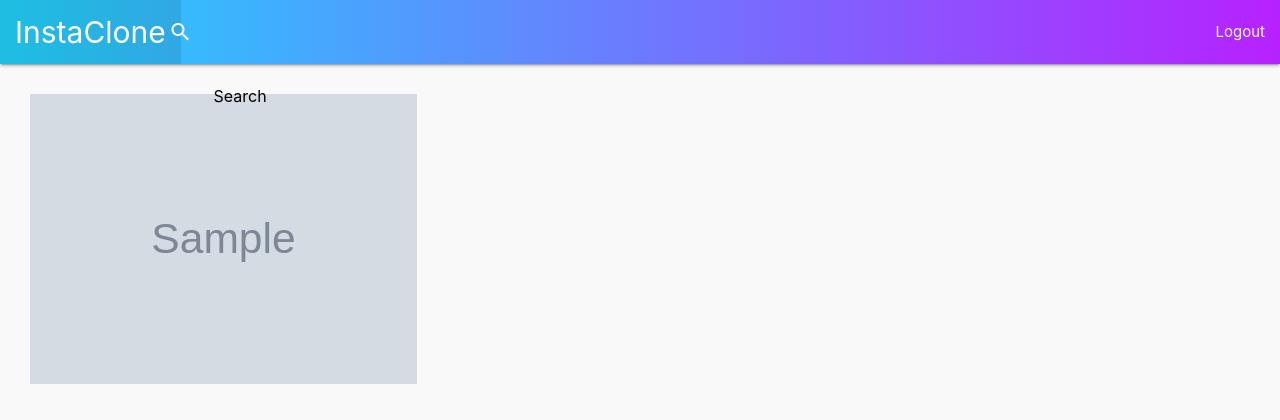
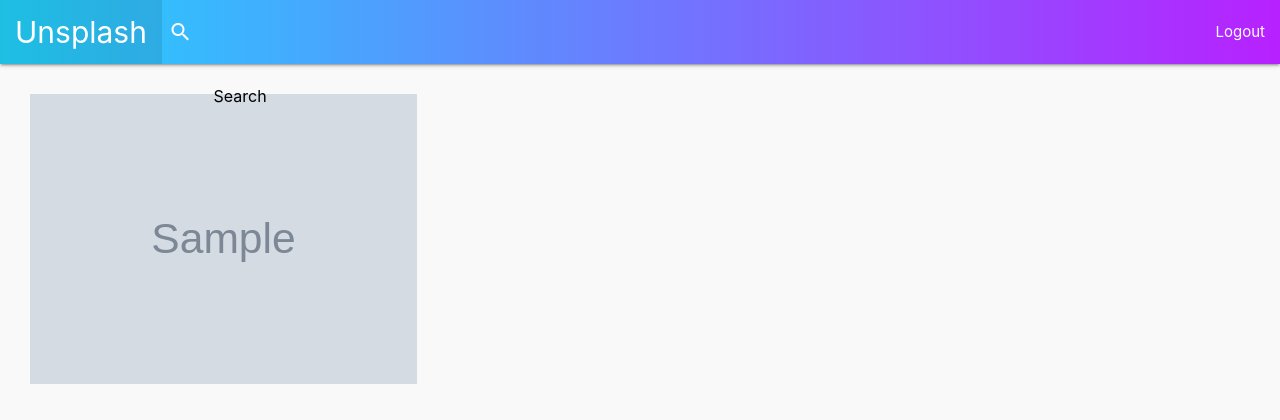
Before and after one commit to sharadbhat/SnapIt, a Flask app: template templates/homepage.html in a window 1280 px wide. Shown: the top 420 px of the page. Run offline with Flask 2, Linux system fonts and the light colour scheme; the template is opened without the code that fills it: most values are stand-ins (such as "Sample title", 1, 10 or a date in 2020); grey boxes marked "Sample" are stand-in pictures.

Commit message:
Name change

```diff
--- a/templates/homepage.html
+++ b/templates/homepage.html
@@ -2,7 +2,7 @@
 <html lang="en" dir="ltr">
 <head>
   <meta charset="utf-8">
-  <title>InstaClone</title>
+  <title>Unsplash</title>
   <link rel="stylesheet" href="../static/css/materialize.css">
   <link rel="stylesheet" href="../static/css/home.css">
   <link rel="stylesheet" href="../static/css/material-font.css">
@@ -12,7 +12,7 @@
     <nav>
       <div class="nav-wrapper">
         <ul id="nav-mobile" class="left hide-on-med-and-down">
-          <li><a href="/" style="font-size: 30px;">InstaClone</a></li>
+          <li><a href="/" style="font-size: 30px;">Unsplash</a></li>
         </ul>
         <ul id="nav-mobile" class="right hide-on-med-and-down">
           <li><a href="/logout">Logout</a></li>
```
